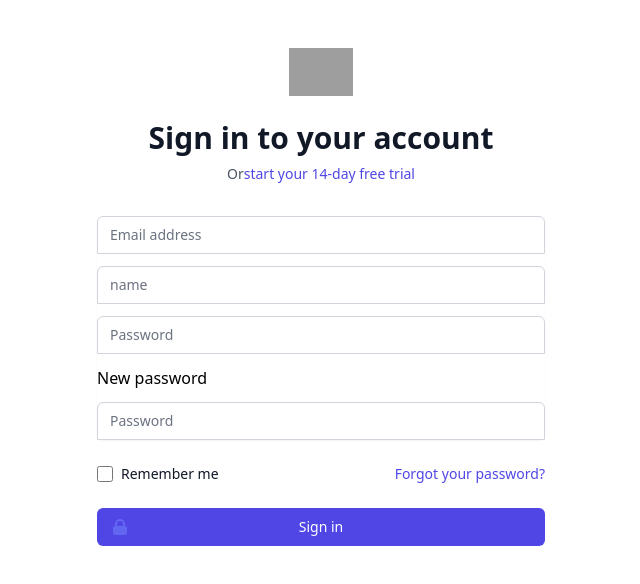
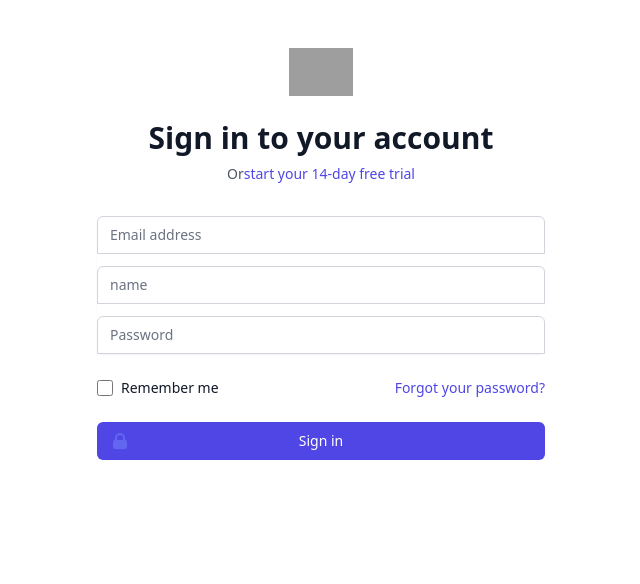
Before and after one commit to tusheer/useForm, a React (Create React App) app: page / in a window 1280 px wide. Shown: the top 584 px of the page, without its empty margins (319-959 px from the left). Built offline with nearby package versions, Linux system fonts and the light colour scheme; grey boxes are pictures that could not be loaded.

Commit message:
remove new password input

```diff
--- a/src/App.tsx
+++ b/src/App.tsx
@@ -1,7 +1,7 @@
 import useForm, { validate } from './Form';
 
 function App() {
-    const { getInputProps, handleSubmit, errors, state } = useForm<{
+    const { getInputProps, handleSubmit, errors } = useForm<{
         email: string;
         password: string;
         name: string;
@@ -118,37 +118,6 @@ function App() {
                                 />
                                 <div className='text-sm mt-1 text-red-500'>{errors.password?.message[0]}</div>
                             </div>
-                            <div>New password</div>
-                            <div className=''>
-                                <label htmlFor='password' className='sr-only'>
-                                    New Password
-                                </label>
-                                <input
-                                    {...getInputProps({
-                                        name: 'newPass',
-                                        onChange: (value) => ({ value: value }),
-                                        validate: validate
-                                            .isRequire()
-                                            .withMessage('Password is required')
-                                            .isLength({ min: 6 })
-                                            .withMessage('Password min 6 Characters')
-                                            .isLength({ max: 12 })
-                                            .withMessage('Password max 12 Characters')
-                                            .findKey((value: any) => value.value),
-                                    })}
-                                    value={state.newPass.value}
-                                    type='password'
-                                    required
-                                    className={`appearance-none rounded-none relative block w-full px-3 py-2  placeholder-gray-500 text-gray-900 border rounded-t-md focus:outline-none  focus:z-10 sm:text-sm  ${
-                                        errors.newPass?.error
-                                            ? 'ocus:ring-red-500 focus:border-red-500 border-red-500'
-                                            : 'focus:ring-indigo-500 focus:border-indigo-500  border-gray-300'
-                                    }`}
-                                    placeholder='Password'
-                                    autoComplete='off'
-                                />
-                                <div className='text-sm mt-1 text-red-500'>{errors.newPass?.message[0]}</div>
-                            </div>
                         </div>
 
                         <div className='flex items-center justify-between'>
```
